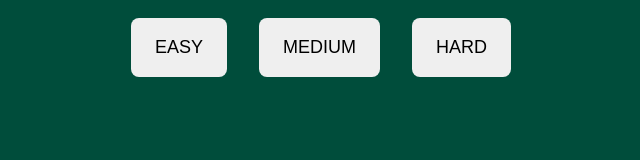
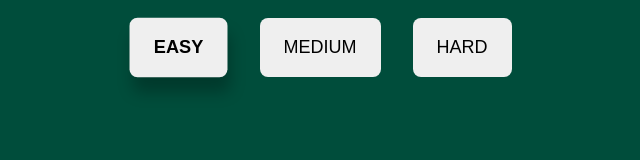
Before and after one commit to kraft-aka/memory-game-html-css-js, a plain HTML site: page index.html in a window 1280 px wide. In both pictures the pointer is over the button "EASY". Shown: the top 160 px of the page, without its empty margins (339-979 px from the left). Drawn offline with Linux system fonts and the light colour scheme.

Commit message:
add hover and focus effects to btns

```diff
--- a/styles.css
+++ b/styles.css
@@ -267,6 +267,14 @@ button {
   border-radius: 0.5rem;
   text-transform: uppercase;
   cursor: pointer;
+  transition: all .4s ease-in-out;
+}
+
+button:hover,
+button:focus {
+  transform: scale(1.01);
+  font-weight: 700;
+  box-shadow: 3px 15px 15px rgba(0, 0, 0, 0.25);
 }
 
 .btn-cta {
```
